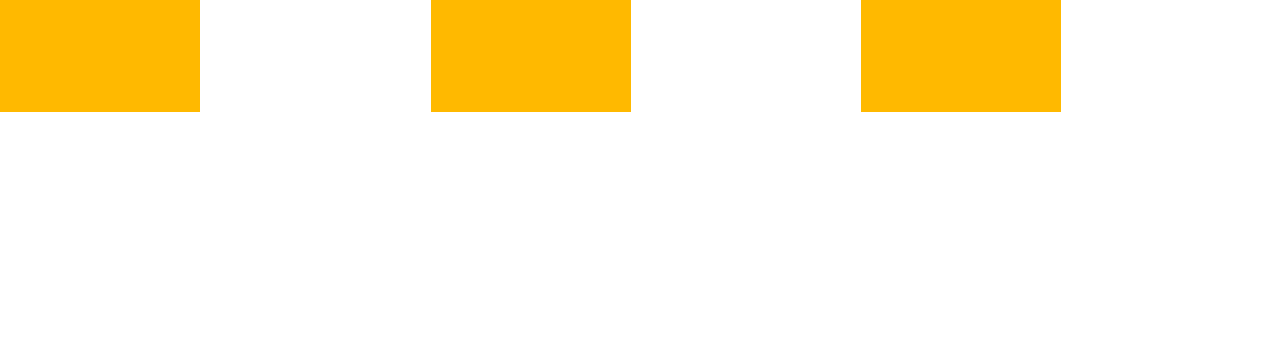
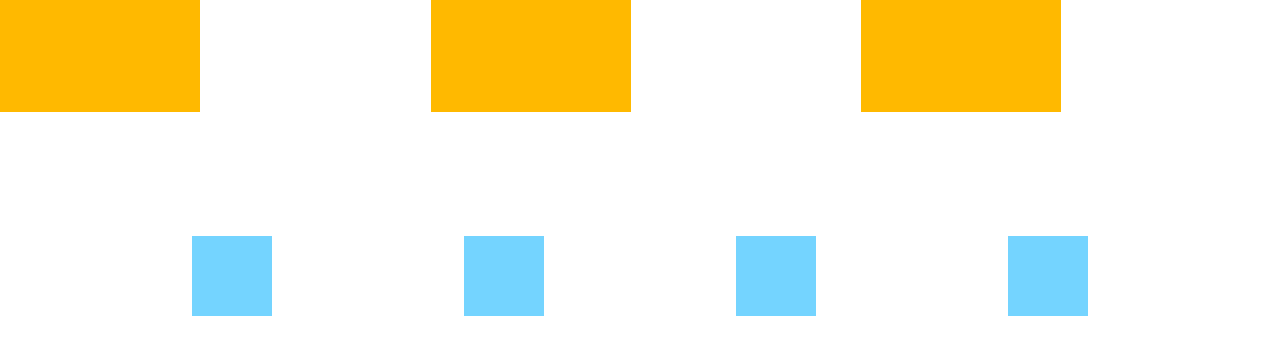
Before and after one commit to sorayarezaie/getting-started-tailwind, a website: page public/index.html in a window 1280 px wide. Drawn offline with Linux system fonts and the light colour scheme.

Commit message:
changes in divs

```diff
--- a/public/index.html
+++ b/public/index.html
@@ -12,5 +12,11 @@
         <div class="bg-amber-400 h-28 w-[200px]"></div>
         <div class="bg-amber-400 h-28 w-[200px]"></div>
     </div>
+    <div class="w-full flex justify-evenly items-center">
+        <div class="w-20 h-20 bg-sky-300"></div>
+        <div class="w-20 h-20 bg-sky-300"></div>
+        <div class="w-20 h-20 bg-sky-300"></div>
+        <div class="w-20 h-20 bg-sky-300"></div>
+    </div>
 </body>
 </html>
```
Also changed, not shown: src/output.css.
